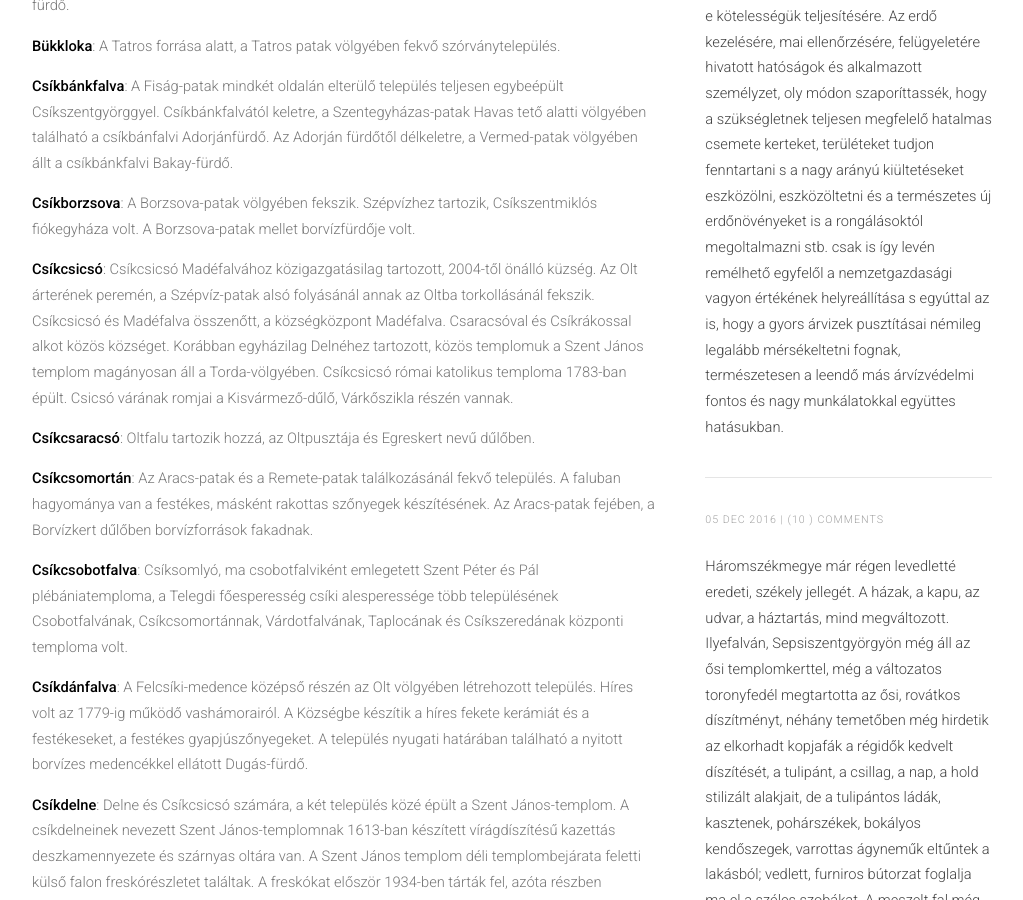
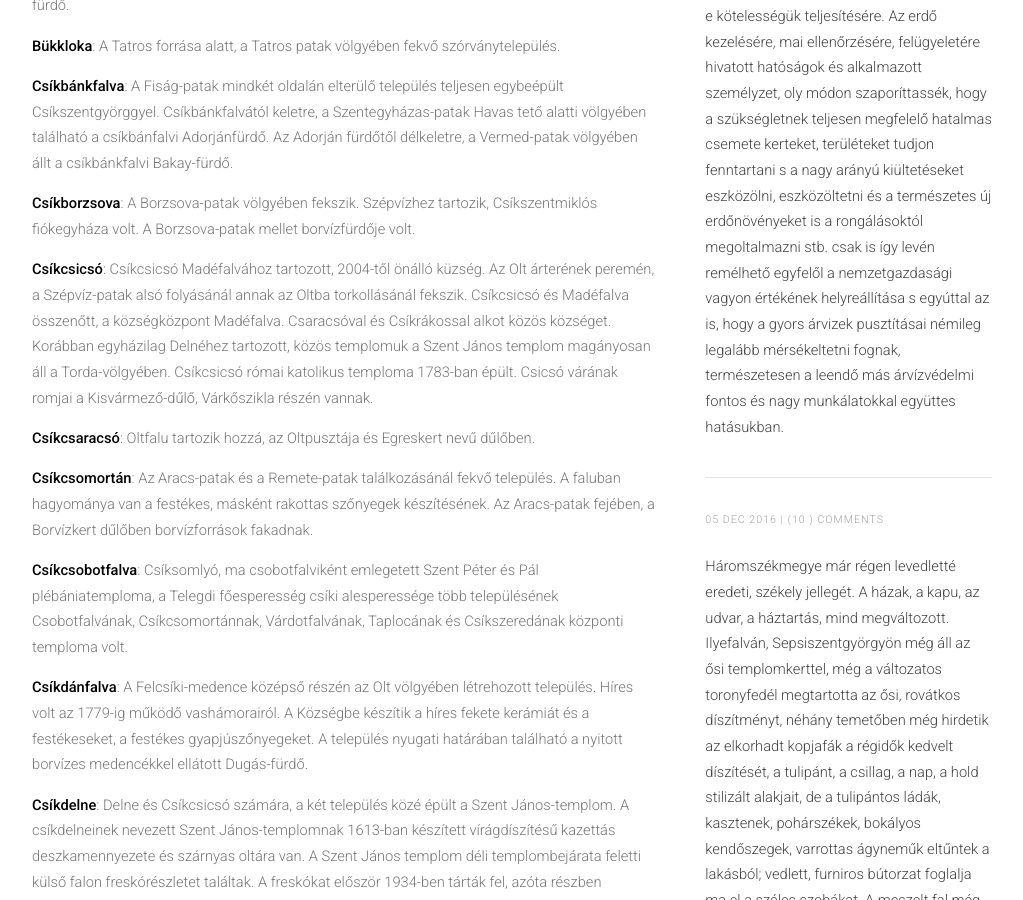
Before and after one commit to siculia/siculia.github.io, a Jekyll site: the page built from siculia-csikszek.html, in a window 1280 px wide and 900 px high, scrolled down 2117 px. Shown: the whole window, without its empty margins (128-1151 px from the left). Built offline with Jekyll 4.4.1, drawn with Linux system fonts in a browser that asks for light colours; nearby versions of some CDN libraries; library files that are not in the unit come from our copies.

Commit message:
Csíkcsicsó

```diff
--- a/siculia-csikszek.html
+++ b/siculia-csikszek.html
@@ -59,7 +59,7 @@ layout: default
 							<p style="text-align: left;"><b>Bükkloka</b>: A Tatros forrása alatt, a Tatros patak völgyében fekvő szórványtelepülés.</p>
 							<p style="text-align: left;"><b>Csíkbánkfalva</b>: A Fiság-patak mindkét oldalán elterülő település teljesen egybeépült Csíkszentgyörggyel. Csíkbánkfalvától keletre, a Szentegyházas-patak Havas tető alatti völgyében található a csíkbánfalvi Adorjánfürdő. Az Adorján fürdőtől délkeletre, a Vermed-patak völgyében állt a csíkbánkfalvi Bakay-fürdő.</p>
 							<p style="text-align: left;"><b>Csíkborzsova</b>: A Borzsova-patak völgyében fekszik. Szépvízhez tartozik, Csíkszentmiklós fiókegyháza volt. A Borzsova-patak mellet borvízfürdője volt.</p>
-							<p style="text-align: left;"><b>Csíkcsicsó</b>: Csíkcsicsó Madéfalvához közigazgatásilag tartozott, 2004-től önálló küzség. Az Olt árterének peremén, a Szépvíz-patak alsó folyásánál annak az Oltba torkollásánál fekszik. Csíkcsicsó és Madéfalva összenőtt, a községközpont Madéfalva. Csaracsóval és Csíkrákossal alkot közös községet. Korábban egyházilag Delnéhez tartozott, közös templomuk a Szent János templom magányosan áll a Torda-völgyében. Csíkcsicsó római katolikus temploma 1783-ban épült. Csicsó várának romjai a Kisvármező-dűlő, Várkőszikla részén vannak.</p>
+							<p style="text-align: left;"><b>Csíkcsicsó</b>: Csíkcsicsó Madéfalvához tartozott, 2004-től önálló küzség. Az Olt árterének peremén, a Szépvíz-patak alsó folyásánál annak az Oltba torkollásánál fekszik. Csíkcsicsó és Madéfalva összenőtt, a községközpont Madéfalva. Csaracsóval és Csíkrákossal alkot közös községet. Korábban egyházilag Delnéhez tartozott, közös templomuk a Szent János templom magányosan áll a Torda-völgyében. Csíkcsicsó római katolikus temploma 1783-ban épült. Csicsó várának romjai a Kisvármező-dűlő, Várkőszikla részén vannak.</p>
 							<p style="text-align: left;"><b>Csíkcsaracsó</b>: Oltfalu tartozik hozzá, az Oltpusztája és Egreskert nevű dűlőben.</p>
 							<p style="text-align: left;"><b>Csíkcsomortán</b>: Az Aracs-patak és a Remete-patak találkozásánál fekvő település. A faluban hagyománya van a festékes, másként rakottas szőnyegek készítésének. Az Aracs-patak fejében, a Borvízkert dűlőben borvízforrások fakadnak.</p>
 							<p style="text-align: left;"><b>Csíkcsobotfalva</b>: Csíksomlyó, ma csobotfalviként emlegetett Szent Péter és Pál plébániatemploma, a Telegdi főesperesség csíki alesperessége  több településének Csobotfalvának, Csíkcsomortánnak, Várdotfalvának, Taplocának és Csíkszeredának központi temploma volt.</p>
```
